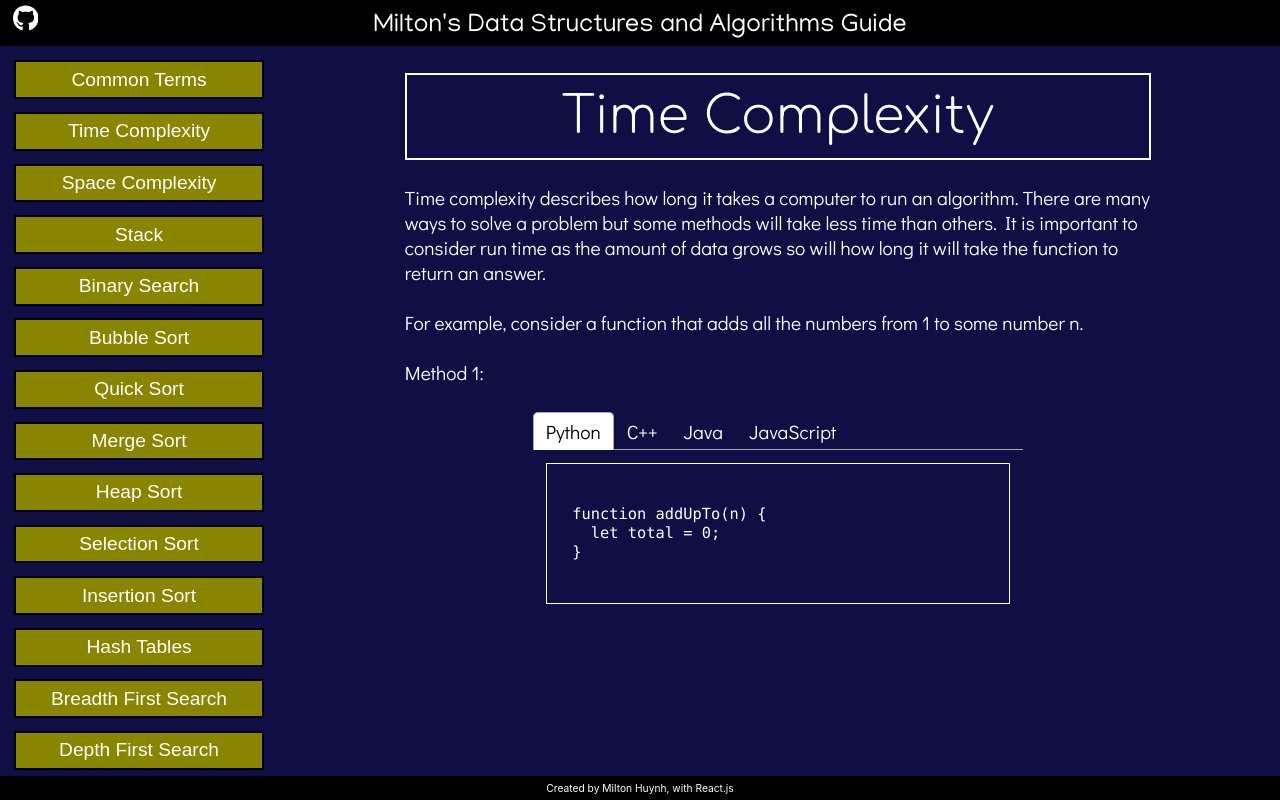
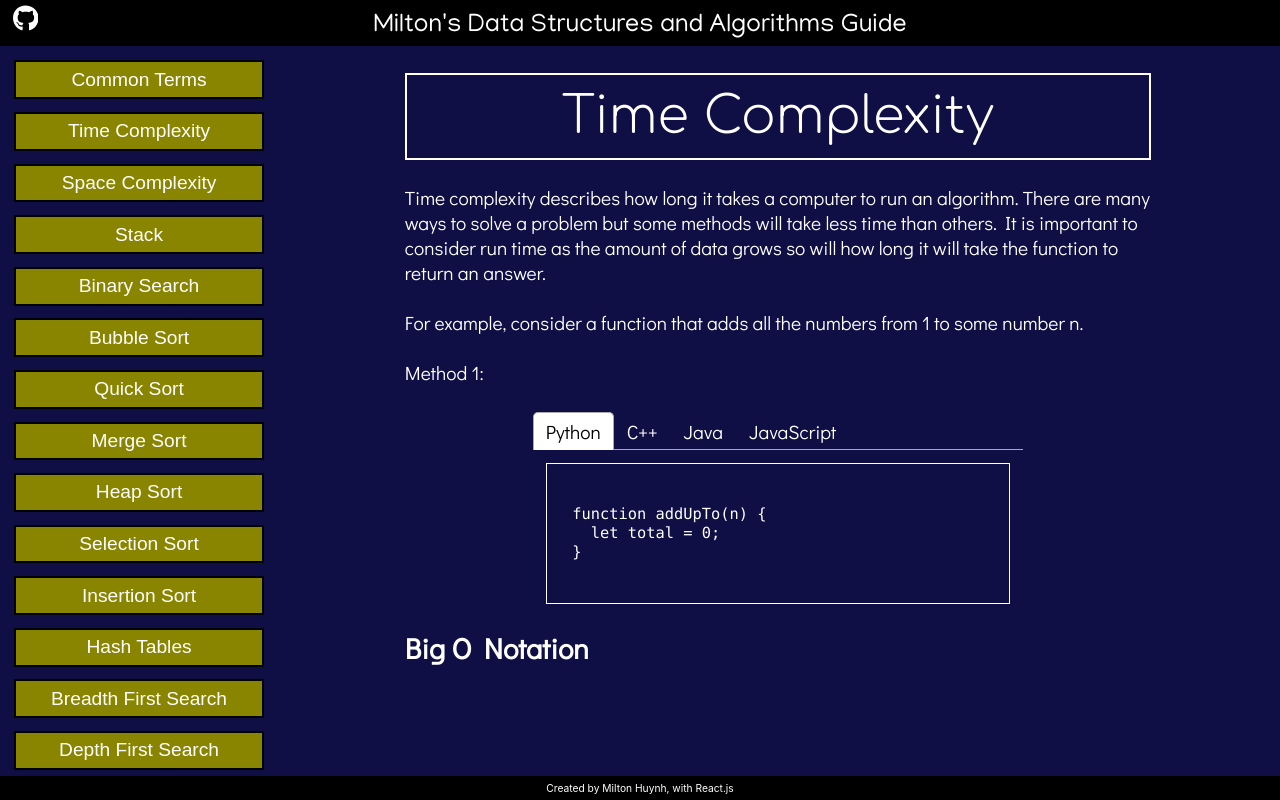
Before and after one commit to miltonhuynh/DSA-guide, a React (Create React App) app in the folder app/: page /DSA-guide/TimeComplexity in a window 1280 px wide. Built offline with nearby package versions, Linux system fonts and the light colour scheme; a web font is replaced by a local one.

Commit message:
Added big O header

```diff
--- a/app/src/Concepts/TimeComplexity.js
+++ b/app/src/Concepts/TimeComplexity.js
@@ -52,6 +52,7 @@ export default function BigO() {
             </TabPanel>
           </Tabs>
         </div>
+        <h2>Big O Notation</h2>
       </div>
 
     </div>
```
Lines whose indentation alone changed are shown as unchanged.
